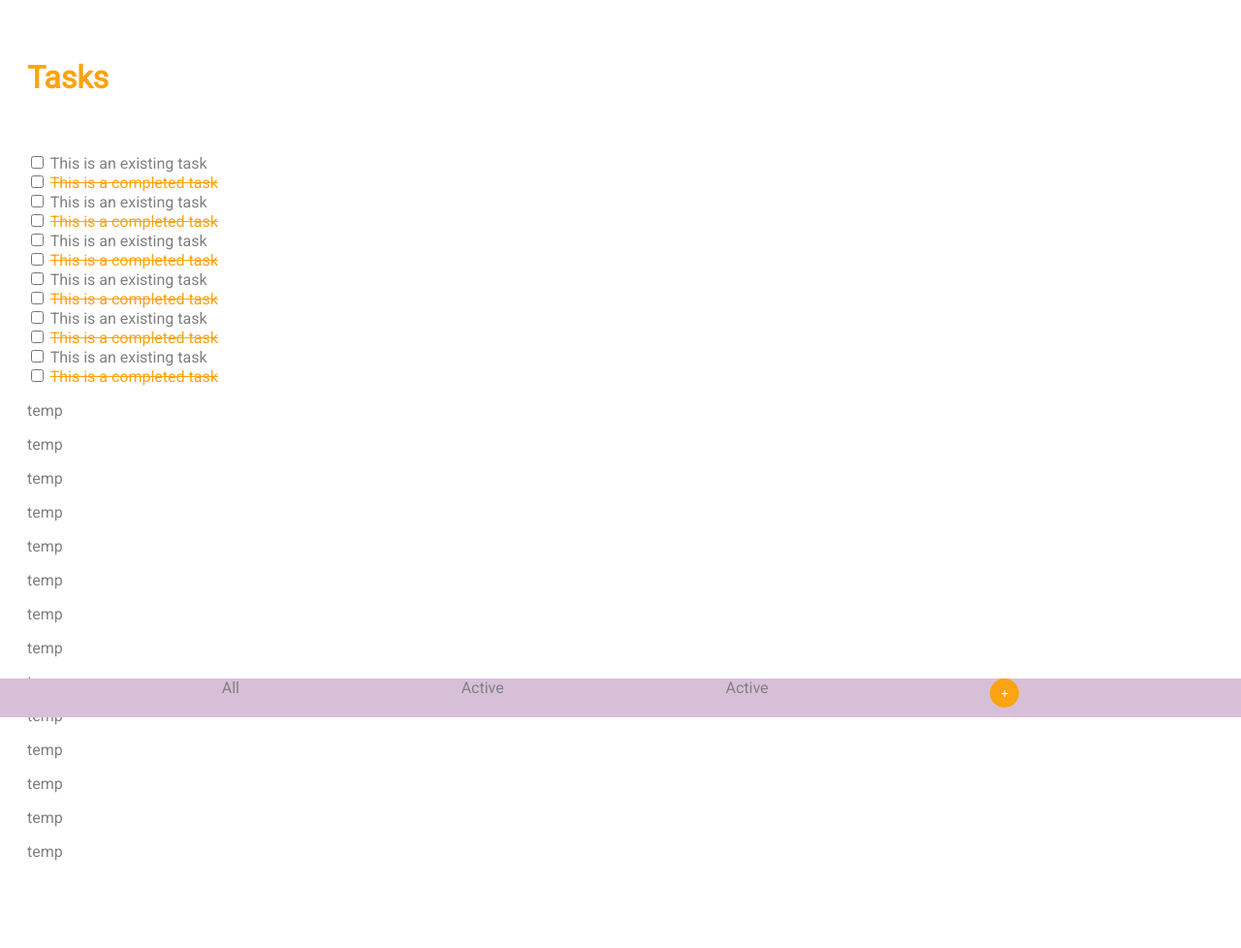
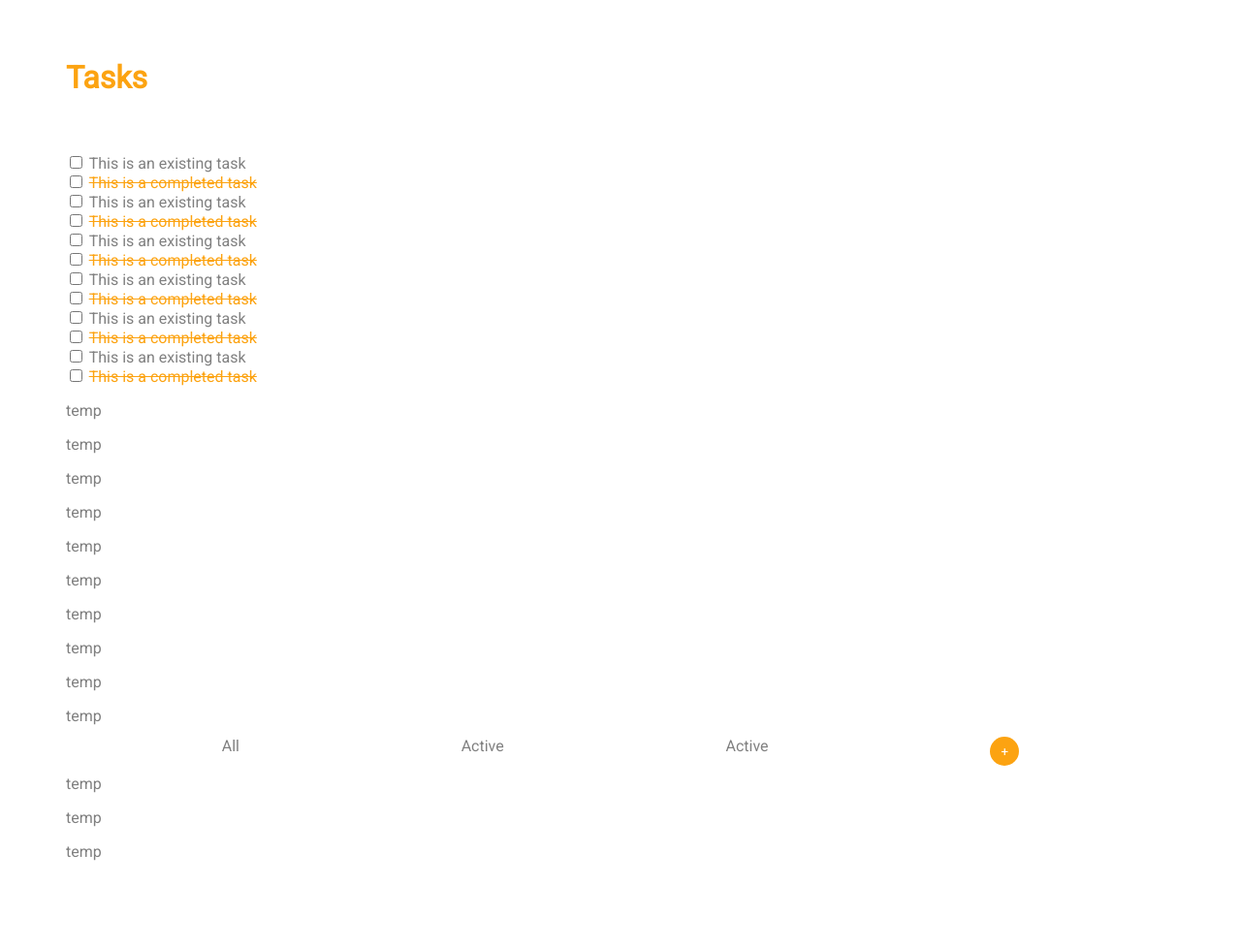
Before and after one commit to AnthonyMai14/todo_app, a PHP site: page / in a window 1280 px wide; the page is wider, and only the part inside the window is pictured. Shown: that part at 97% size. Before the commit the page ends 888 px from the top of that part, so only its background shows below. Run offline with PHP 8.4, Linux system fonts and the light colour scheme.

Commit message:
lost nav fixed

```diff
--- a/default/css/style.css
+++ b/default/css/style.css
@@ -7,7 +7,9 @@
     text-decoration: none;
 }
 body {
-    max-height: 100vh;
+    height: 100%;
+    width: 100%;
+    padding: 0 40px;
 }
 del {
     color: #fca311;
@@ -21,6 +23,11 @@
     width: 100%;
     height: 40px;
     margin: 20px;
+    background-color: white;
+}
+html {
+    height: 100vh;
+    width: 100vw;
 }
 main {
     min-height: 100%;
@@ -38,11 +45,10 @@
     /*set dimension to match page*/
     min-width: 100vw;
     height: 40px;
-    margin: 0 auto 60px;
     /*evenly space out items*/
     display: flex;
     justify-content: space-evenly;
-    background-color: thistle;
+    background-color: white;
 }
 #btn-add_task {
     background-color: #fca311;
```
